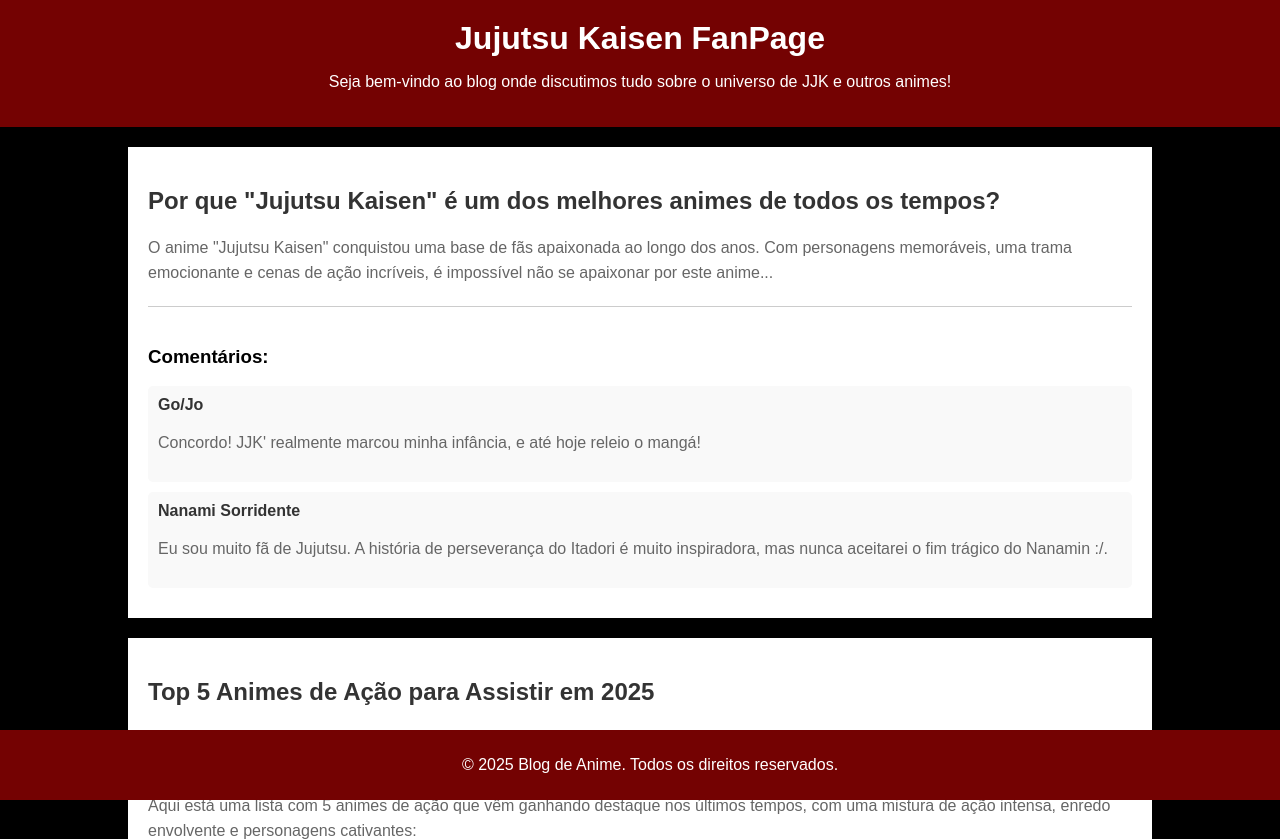
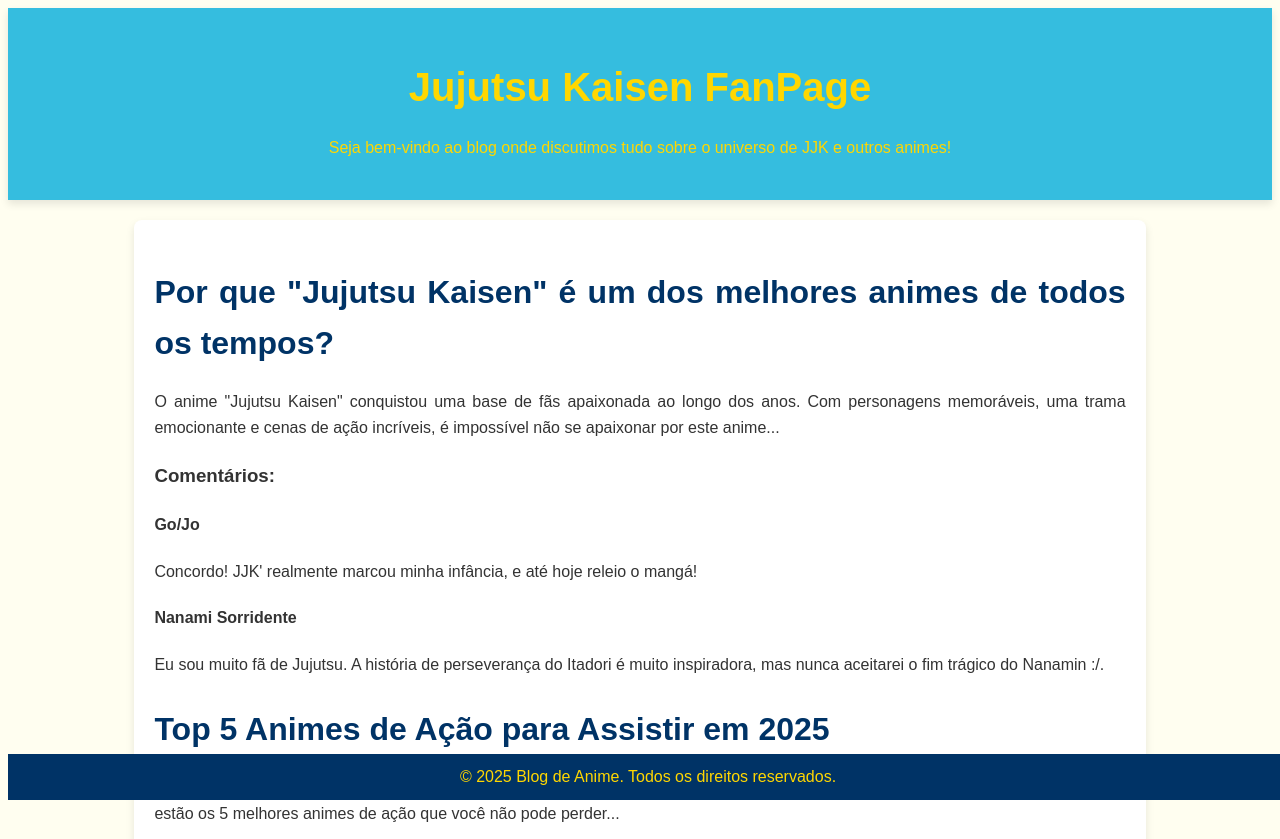
Before and after one commit to GaboBiroo/Primeiro-projeto-Css_Lobby-Sites, a plain HTML site: page Paginas Individuais/Gi/Index.html in a window 1280 px wide. Shown: the top 839 px of the page. Drawn offline with Linux system fonts and the light colour scheme.

Commit message:
Merge branch 'main' of https://github.com/GaboBiroo/Trabalho-Prof-Andre-site-Home into Bia

```diff
--- a/Paginas Individuais/Gi/Index.html
+++ b/Paginas Individuais/Gi/Index.html
@@ -4,68 +4,13 @@
     <meta charset="UTF-8">
     <meta name="viewport" content="width=device-width, initial-scale=1.0">
     <title>Jujutsu Kaisen</title>
-    <style>
-        body {
-            font-family: Arial, sans-serif;
-            background-color: #000000;
-            margin: 0;
-            padding: 0;
-        }
-        header {
-            background-color: #740202;
-            color: white;
-            text-align: center;
-            padding: 20px 0;
-        }
-        header h1 {
-            margin: 0;
-        }
-        .container {
-            width: 80%;
-            margin: 0 auto;
-        }
-        .post {
-            background-color: white;
-            margin: 20px 0;
-            padding: 20px;
-            box-shadow: 0 2px 10px rgba(0, 0, 0, 0.1);
-        }
-        .post h2 {
-            color: #333;
-        }
-        .post p {
-            color: #666;
-            line-height: 1.6;
-        }
-        .comments {
-            margin-top: 20px;
-            border-top: 1px solid #ccc;
-            padding-top: 20px;
-        }
-        .comment {
-            background-color: #f9f9f9;
-            padding: 10px;
-            margin: 10px 0;
-            border-radius: 5px;
-        }
-        .comment h4 {
-            margin: 0;
-            color: #333;
-        }
-        footer {
-            background-color: #740202;
-            color: white;
-            text-align: center;
-            padding: 10px;
-            position: fixed;
-            bottom: 0;
-            width: 100%;
-        }
-    </style>
+
 </head>
 <body>
 
 <header>
+
+    <link rel="stylesheet" href="../../Template/Style.css">
     <h1>Jujutsu Kaisen FanPage</h1>
     <p>Seja bem-vindo ao blog onde discutimos tudo sobre o universo de JJK e outros animes!</p>
 </header>
```
Also changed, not shown: Index.html (+1 -1 lines).
